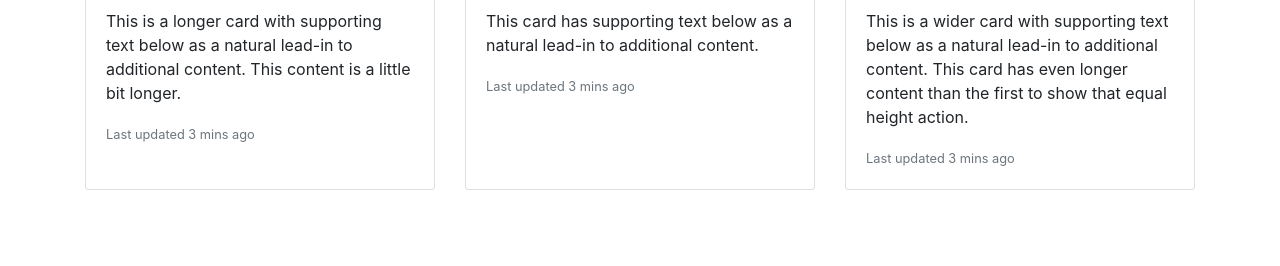
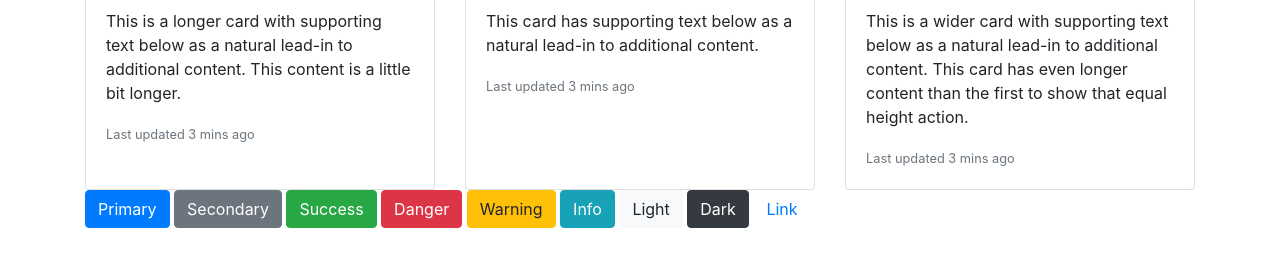
Before and after one commit to pasterislucas/pruebaBranch, a plain HTML site: page index.html in a window 1280 px wide. Shown: the part 178-444 px from the top of the page. Drawn offline with nearby package versions, Linux system fonts and the light colour scheme.

Commit message:
botones agregados

```diff
--- a/index.html
+++ b/index.html
@@ -97,6 +97,18 @@
         </div>
     </div>
 
+    <div class="container">
+            <button type="button" class="btn btn-primary">Primary</button>
+            <button type="button" class="btn btn-secondary">Secondary</button>
+            <button type="button" class="btn btn-success">Success</button>
+            <button type="button" class="btn btn-danger">Danger</button>
+            <button type="button" class="btn btn-warning">Warning</button>
+            <button type="button" class="btn btn-info">Info</button>
+            <button type="button" class="btn btn-light">Light</button>
+            <button type="button" class="btn btn-dark">Dark</button>
+
+            <button type="button" class="btn btn-link">Link</button>
+    </div>
 </body>
 
 </html>
```
